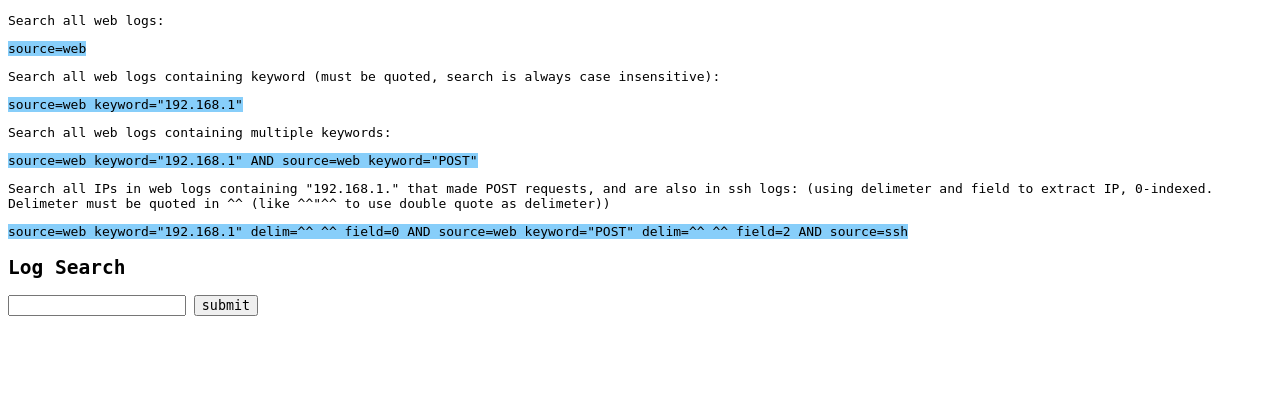
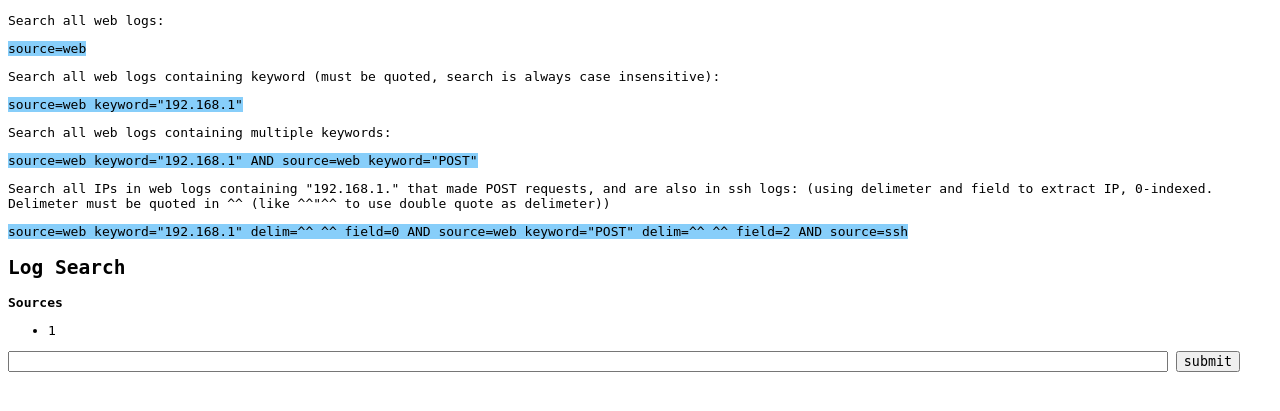
Before and after one commit to rigidsearch/rigid, a Flask app: page / in a window 1280 px wide. Shown: the part 281-692 px from the top of the page. Run offline with Flask 3, Linux system fonts and the light colour scheme; the visitor is signed in with stand-in values (Sample User, id 1).

Commit message:
BUG Fixes And Style

```diff
--- a/app.py
+++ b/app.py
@@ -41,13 +41,14 @@
 
 DB_CONNSTR = os.getenv("DB_CONNSTR")
 if not DB_CONNSTR:
+	logger.info("No DB_CONNSTR set, using in memory db")
 	DB_CONNSTR = ":memory:"
 
 db = sqlite3.connect(DB_CONNSTR, check_same_thread=False)
 # prepare tables
 cur = db.cursor()
-cur.execute('CREATE TABLE logs (source TEXT, log TEXT, ts DATETIME DEFAULT CURRENT_TIMESTAMP)')
-cur.execute('CREATE TABLE ingest (source TEXT PRIMARY KEY, token TEXT, time_added DATETIME DEFAULT CURRENT_TIMESTAMP)')
+cur.execute('CREATE TABLE IF NOT EXISTS logs (source TEXT, log TEXT, ts DATETIME DEFAULT CURRENT_TIMESTAMP)')
+cur.execute('CREATE TABLE IF NOT EXISTS ingest (source TEXT PRIMARY KEY, token TEXT, time_added DATETIME DEFAULT CURRENT_TIMESTAMP)')
 
 
 class Condition():
@@ -111,7 +112,7 @@
 		source = s.split('source=')[1].split()[0]
 		if 'keyword=' in s:
 			keyword = s.split('keyword="')[1].split('"')[0]
-		if "delimiter=" in s:
+		if "delim=" in s:
 			delimiter = s.split('delim=^^')[1].split('^^')[0]
 		if "field=" in s: # field number
 			field = int(s.split('field=')[1].split()[0])
--- a/static/style.css
+++ b/static/style.css
@@ -5,3 +5,11 @@
 code {
 	background-color: lightskyblue;
 }
+
+pre {
+    white-space: pre-wrap;       /* Since CSS 2.1 */
+    white-space: -moz-pre-wrap;  /* Mozilla, since 1999 */
+    white-space: -pre-wrap;      /* Opera 4-6 */
+    white-space: -o-pre-wrap;    /* Opera 7 */
+    word-wrap: break-word;       /* Internet Explorer 5.5+ */
+}
--- a/templates/index.html.j2
+++ b/templates/index.html.j2
@@ -50,7 +50,7 @@
 
 
 <form id=form method=GET action=/api/search>
-<input name=q id=query >
+<input name=q id=query style="width: 90vw">
 <button id=submit>submit</button>
 </form>
 
```
